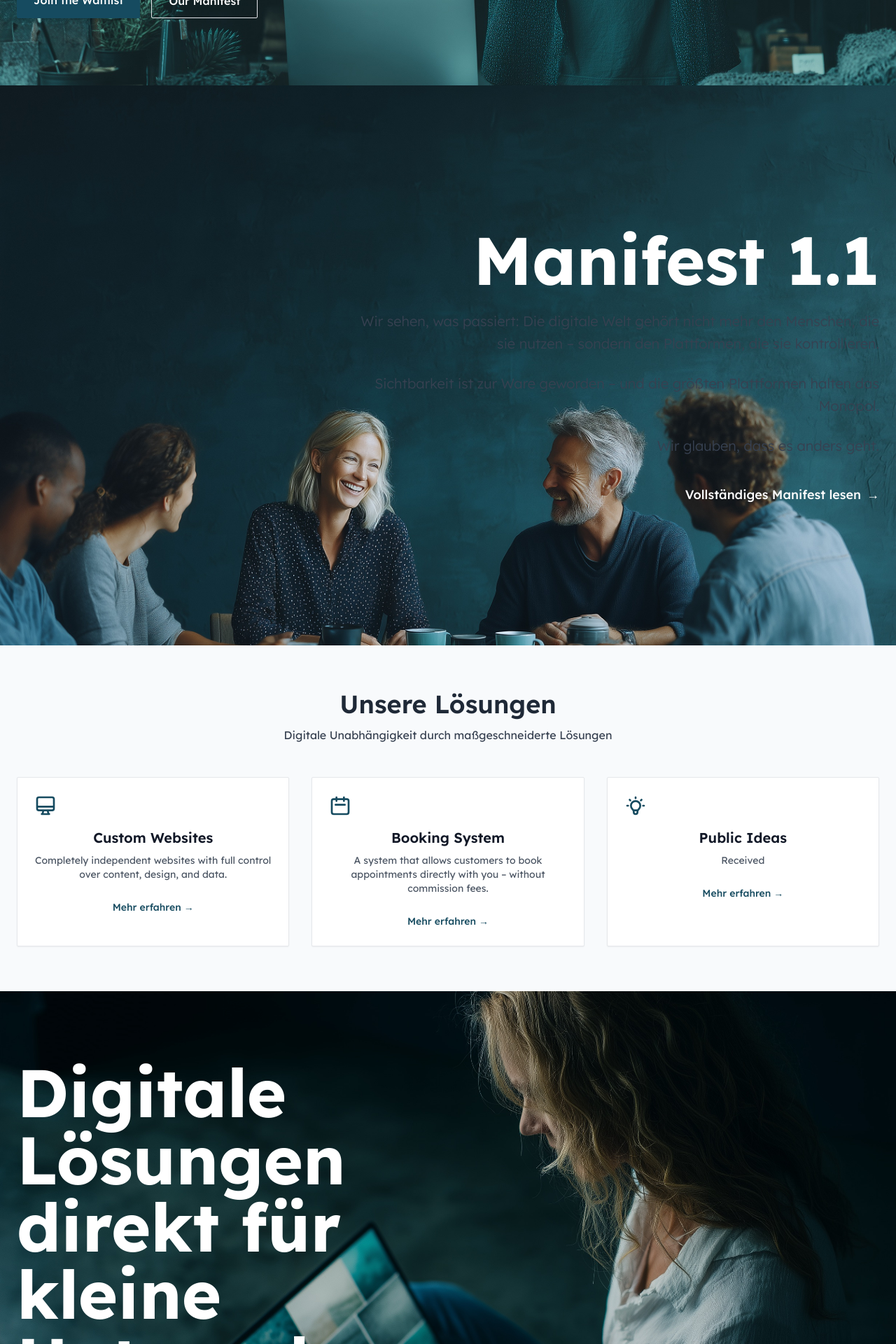
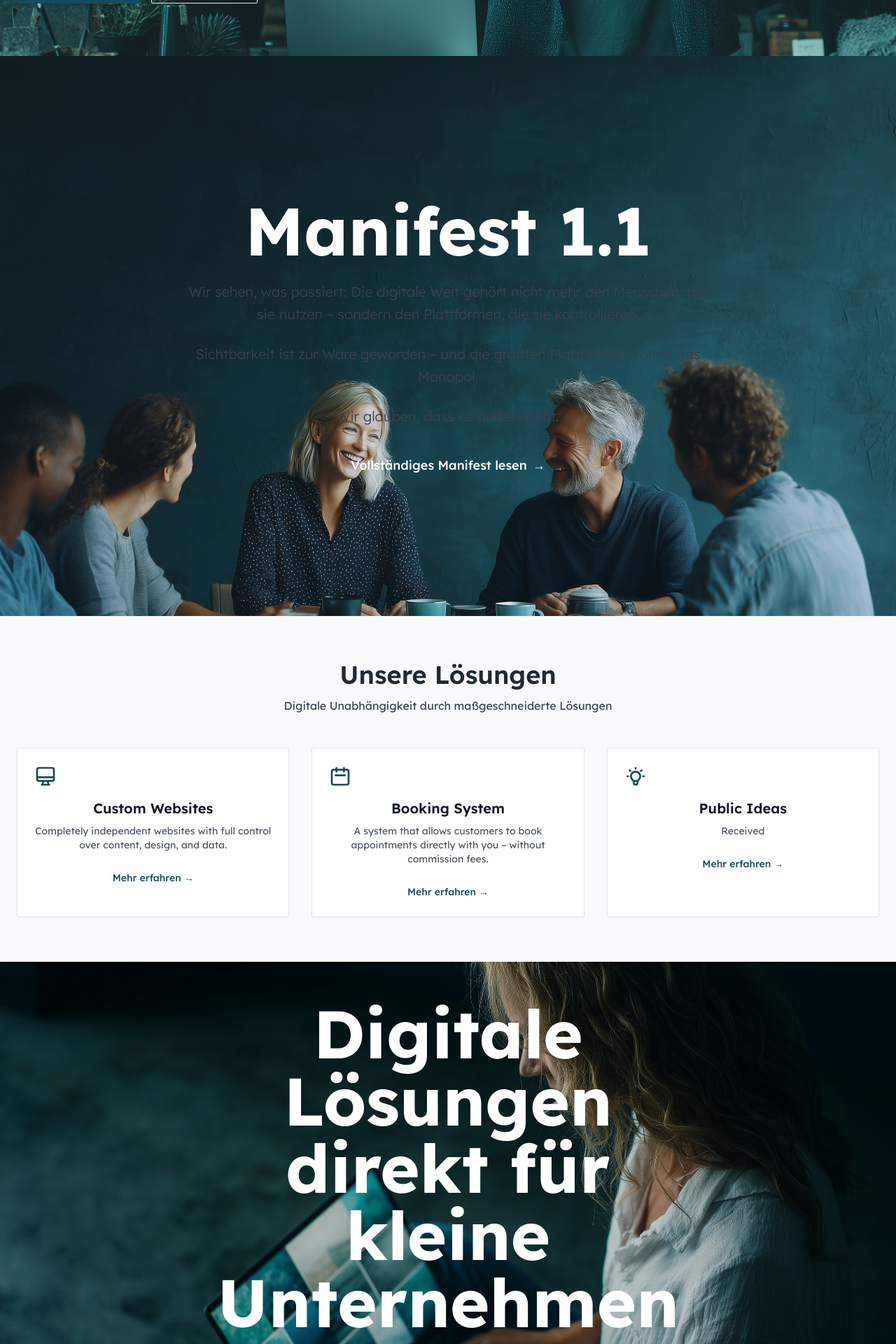
Before and after one commit to densenden/forkit, a React (Create React App) app: page / in a window 1280 px wide. Shown: the part 720-2640 px from the top of the page at 70% size. Built offline with nearby package versions, Linux system fonts and the light colour scheme.

Commit message:
Center Manifest text and ensure all hero sections are exactly 100vh

```diff
--- a/src/components/HeroBackground.tsx
+++ b/src/components/HeroBackground.tsx
@@ -38,7 +38,7 @@ const HeroBackground: React.FC<HeroBackgroundProps> = ({
   };
 
   return (
-    <div className="relative w-full min-h-screen overflow-hidden">
+    <div className="relative w-full h-screen overflow-hidden" style={{ height: '100vh' }}>
       {/* Background image */}
       <div
         className="absolute inset-0 w-full h-full z-0"
@@ -55,8 +55,8 @@ const HeroBackground: React.FC<HeroBackgroundProps> = ({
       )}
 
       {/* Content container */}
-      <div className={`relative z-20 flex items-center min-h-screen w-full ${getPositionClass()}`}>
-        <div className="container mx-auto px-6 py-24">
+      <div className={`relative z-20 flex items-center h-screen w-full ${getPositionClass()}`} style={{ height: '100vh' }}>
+        <div className="container mx-auto px-6 py-0">
           {children}
         </div>
       </div>
--- a/src/pages/HomePage.tsx
+++ b/src/pages/HomePage.tsx
@@ -94,10 +94,10 @@ const HomePage: React.FC = () => {
       {/* Manifest Intro Section with background image */}
       <HeroBackground
         imageSrc="/images/hero/manifest-hero_top.jpg"
-        position="right"
+        position="center"
         overlayOpacity="medium"
       >
-        <div className="max-w-3xl ml-auto">
+        <div className="max-w-3xl mx-auto text-center">
           <h2 className="homepage-hero-title mb-6">
             Manifest 1.1
           </h2>
@@ -164,10 +164,10 @@ const HomePage: React.FC = () => {
       {/* Image Feature - Solution section with background image */}
       <HeroBackground
         imageSrc="/images/solution/solution_left.jpeg"
-        position="left"
+        position="center"
         overlayOpacity="medium"
       >
-        <div className="max-w-3xl">
+        <div className="max-w-3xl mx-auto text-center">
           <h2 className="homepage-hero-title mb-6">
             Digitale Lösungen direkt für kleine Unternehmen
           </h2>
```
